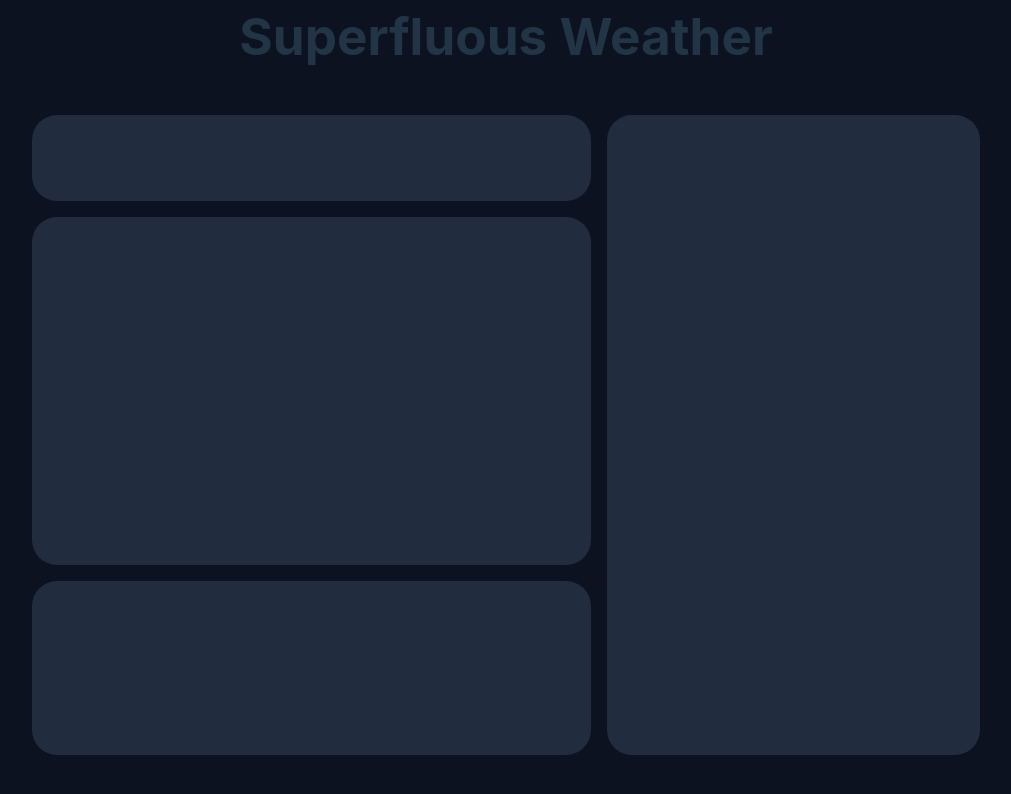
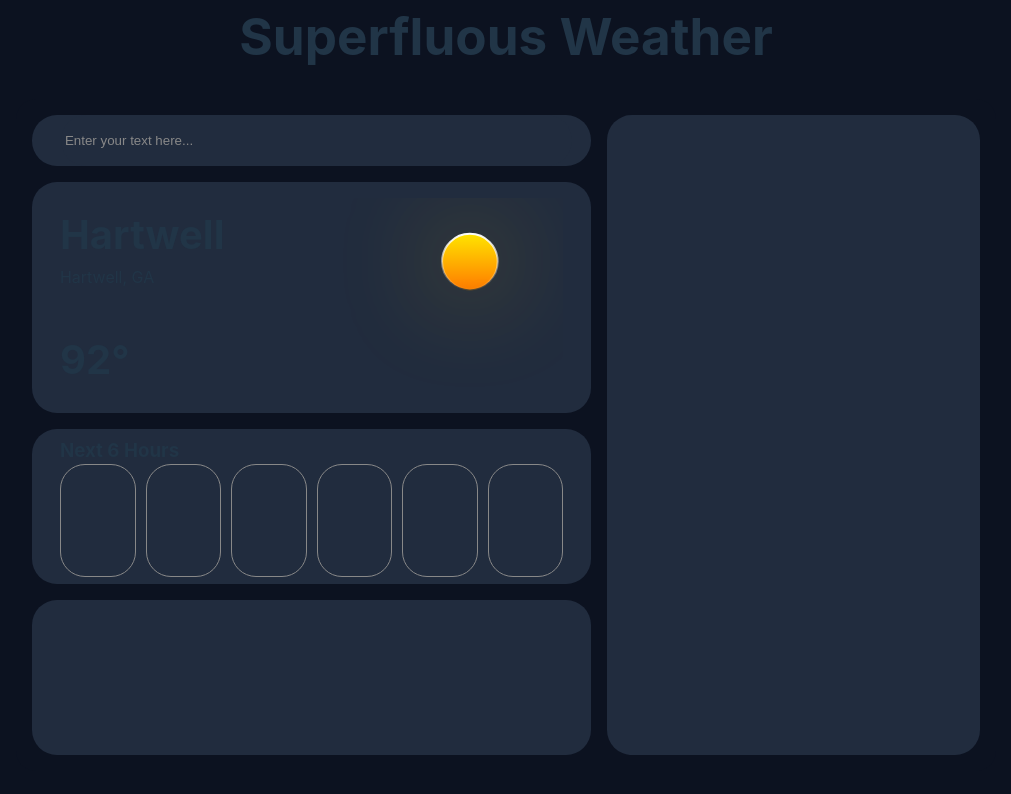
Before and after one commit to AjJ132/superfluous-weather-app, a website built with Vite: page front-end/superfluous-weather-app/index.html in a window 1280 px wide. Shown: the whole page, without its empty margins (134-1145 px from the left). Built offline with nearby package versions, Linux system fonts and the light colour scheme.

Commit message:
hour forecast UI

```diff
--- a/front-end/superfluous-weather-app/css/main-page.css
+++ b/front-end/superfluous-weather-app/css/main-page.css
@@ -1,6 +1,7 @@
 .main-page-container{
     width: 100vw;
     height: 100vh;
+    min-width: 1200px;
 
     display: flex;
     flex-direction: column;
@@ -30,18 +31,82 @@
     grid-template-columns: 3fr 2fr;
 
     /* Define the rows (1fr, 5fr, 2fr, 2fr) */
-    grid-template-rows: 1fr 4fr 2fr;
+    grid-template-rows: 1fr 3fr 3fr 3fr;
 }
 
 .search-bar{
     width: 100%;
     height: 100%;
+    max-width: 670px;
 
     background-color: #212c3e;
     border-radius: 25px;
 
     grid-column: 1 / span 1;
     grid-row: 1 / span 1;
+
+    display: flex;
+    flex-direction: column;
+    justify-content: center;
+    align-items: center;
+}
+
+#locationTB {
+    background-color: #212c3e;
+    margin-left: 10px;
+
+    border: 2px solid transparent;
+    border-radius: 25px;  /* This gives the input field rounded corners */
+    width: 90%;
+    height: 100%;
+    outline: none;  /* This removes the default outline that appears on focus */
+}
+
+#locationTB::placeholder {
+    color: #888;
+}
+
+.current-weather{
+    width: 100%;
+    height: 100%;
+    background-color: #212c3e;
+    border-radius: 25px;
+
+    grid-row: 2 / span 1;
+    grid-column: 1 / span 1;
+
+    display: flex;
+    flex-direction: column;
+    justify-content: center;
+    align-items: center;
+}
+
+.current-weather-content{
+    width: 90%;
+    height: 80%;
+
+    padding: 1rem;
+
+    display: flex;
+    flex-direction: row;
+    justify-content: space-between;
+    align-items: center;
+}
+
+.current-weather-content h2{
+    font-size: 2.5em;
+
+    margin-block-end: 0;
+    margin-block-start: 0;
+}
+
+.current-weather-content p{
+    margin-block-end: 0;
+    margin-block-start: 0;
+}
+
+.current-weather-content img{
+  margin-top: auto;
 }
 
 .three-day-forecast{
@@ -52,8 +117,10 @@
     border-radius: 25px;
 
     grid-column: 2 / span 1;
-    grid-row: 1 /span 3;
+    grid-row: 1 /span 4;
 }
+
+
 
 .hours-forecast{
     width: 100%;
@@ -62,8 +129,62 @@
     background-color: #212c3e;
     border-radius: 25px;
 
+    display: flex;
+    justify-content: center;
+
     grid-column: 1 / span 1;
-    grid-row: 2 / span 1;
+    grid-row: 3 / span 1;
+}
+
+.hours-forecast-content{
+    width: 90%;
+    height: 90%;
+
+    padding: 0;
+    margin: auto;
+
+
+
+    display: flex;
+    flex-direction: column;
+    justify-content: center;
+    align-items: start;
+
+
+    column-gap: 10px;
+}
+
+.hours-forecast-content-hours{
+    width: 100%;
+    height: 100%;
+
+    display: flex;
+    flex-direction: row;
+    justify-content: space-between;
+    align-items: center;
+
+    column-gap: 10px;
+
+}
+
+.hours-forecast-content h3{
+    margin-block-end: 0;
+    margin-block-start: 0;
+}
+
+.hours-forecast-content-hour{
+    height: 100%;
+    width: 100%;
+
+    display: flex;
+    flex-direction: column;
+    justify-content: center;
+    align-items: center;
+
+    border-radius: 25px;
+    border: #888 solid 1px;
+
+
 }
 
 .extra-info{
@@ -74,5 +195,5 @@
     border-radius: 25px;
 
     grid-column: 1 / span 1;
-    grid-row: 3 / span 1;
+    grid-row: 4 / span 1;
 }
--- a/front-end/superfluous-weather-app/index.html
+++ b/front-end/superfluous-weather-app/index.html
@@ -10,20 +10,56 @@
   <body>
     <script type="module" src="/main.js"></script>
     <div class="main-page-container">
-      <h1 style="margin-block-start: 0;">Superfluous Weather</h1>
+      <h1 style="margin-block-start: 0">Superfluous Weather</h1>
       <div class="weather-grid">
-          <div class="search-bar">
-
+        <div class="search-bar">
+          <input
+            type="text"
+            id="locationTB"
+            placeholder="Enter your text here..."
+          />
+        </div>
+        <div class="current-weather">
+          <div class="current-weather-content">
+            <div
+              style="
+                display: flex;
+                flex-direction: column;
+                justify-content: space-between;
+                height: 100%;
+                width: 100%;
+              "
+            >
+              <div>
+                <h2>Hartwell</h2>
+                <p>Hartwell, GA</p>
+              </div>
+              <div>
+                <h2>92&deg;</h2>
+              </div>
+            </div>
+            <div style="width: 80%; overflow: hidden; display: block">
+              <img src="./public/sunny.svg" />
+            </div>
           </div>
-          <div class="three-day-forecast">
-
+        </div>
+        <div class="three-day-forecast"></div>
+        <div class="hours-forecast">
+          <div class="hours-forecast-content">
+            <div style="height: 30px; display: flex; justify-content: start">
+              <h3>Next 6 Hours</h3>
+            </div>
+            <div class="hours-forecast-content-hours">
+              <div class="hours-forecast-content-hour"></div>
+              <div class="hours-forecast-content-hour"></div>
+              <div class="hours-forecast-content-hour"></div>
+              <div class="hours-forecast-content-hour"></div>
+              <div class="hours-forecast-content-hour"></div>
+              <div class="hours-forecast-content-hour"></div>
+            </div>
           </div>
-          <div class="hours-forecast">
-
-          </div>
-          <div class="extra-info">
-
-          </div>
+        </div>
+        <div class="extra-info"></div>
       </div>
     </div>
   </body>
```
Also changed, not shown: front-end/superfluous-weather-app/public/cloudy.svg (added), front-end/superfluous-weather-app/public/partly-cloudy.svg (added), front-end/superfluous-weather-app/public/rainy.svg (added), front-end/superfluous-weather-app/public/stormy.svg (added), front-end/superfluous-weather-app/public/sunny.svg (added).
